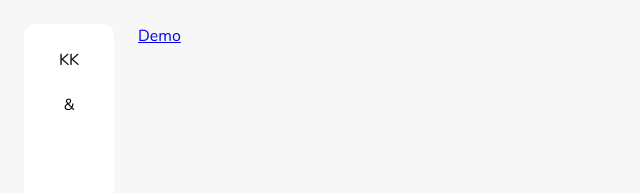
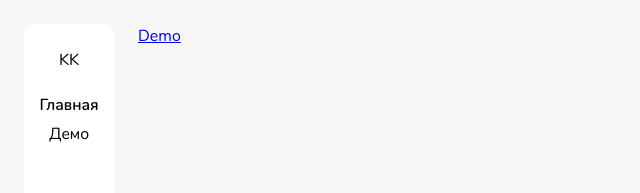
Before and after one commit to ccharmai/vkr, a Vue app in the folder front/: page / in a window 1280 px wide. Shown: the top 193 px of the page, without its empty margins (0-640 px from the left). Built offline with nearby package versions, Linux system fonts and the light colour scheme.

Commit message:
Добавлена навигация в меню

```diff
--- a/front/src/App.vue
+++ b/front/src/App.vue
@@ -2,7 +2,6 @@
   <div class="layout">
     <TheMenu />
     <div class="content">
-      <!-- <Demo /> -->
       <router-view />
     </div>
   </div>
--- a/front/src/components/TheMenu.vue
+++ b/front/src/components/TheMenu.vue
@@ -2,7 +2,9 @@
   <div class="the-menu">
     <div class="the-menu__container">
       <div class="top">KK</div>
-      <div class="center">&</div>
+      <div class="center">
+        <router-link v-for="page in pages" :key="page.url" :to="page.url" class="link" :class="{ 'current': page.url === route.path }">{{ page.name }}</router-link>
+      </div>
       <div class="bottom">$</div>
     </div>
   </div>
@@ -11,8 +13,20 @@
 <script lang="ts">
 import { defineComponent } from 'vue'
 
+import { useRoute } from 'vue-router'
+
 export default defineComponent({
-  setup() {}
+  setup() {
+
+    const route = useRoute()
+
+    const pages = [
+      { url: '/',     name: 'Главная' },
+      { url: '/demo', name: 'Демо'    },
+    ]
+
+    return { route, pages }
+  }
 })
 </script>
 
@@ -30,8 +44,20 @@ export default defineComponent({
     flex-direction: column;
     gap: $p;
     align-items: center;
-    .top {}
-    .center {}
+    // .top {}
+    .center {
+      display: flex;
+      flex-direction: column;
+      gap: .5em;
+      text-align: center;
+      .link {
+        text-decoration: none;
+        color: black;
+        &.current {
+          font-weight: bold;
+        }
+      }
+    }
     .bottom {
       margin-top: auto;
     }
```
Also changed, not shown: front/src/pages/index.vue (line endings or trailing spaces).
